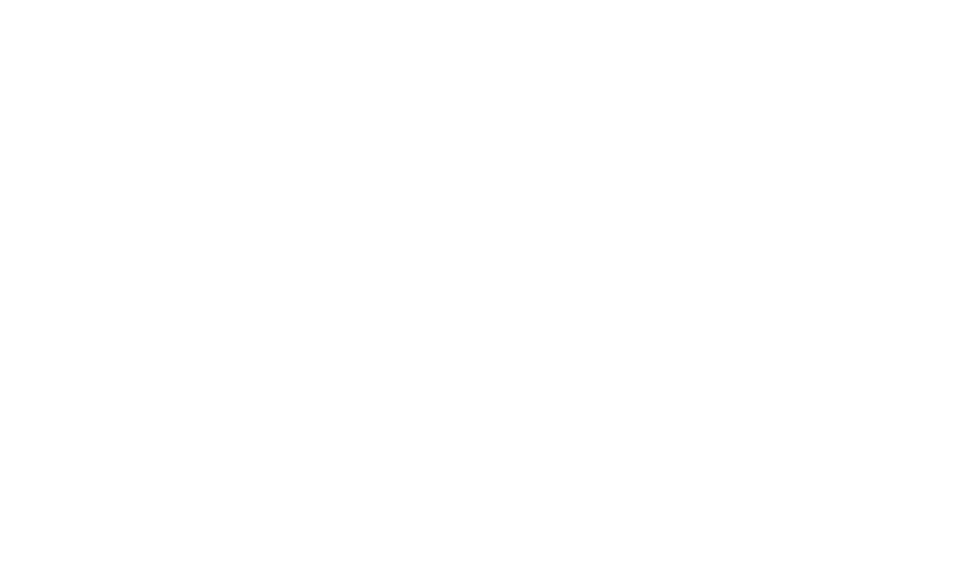
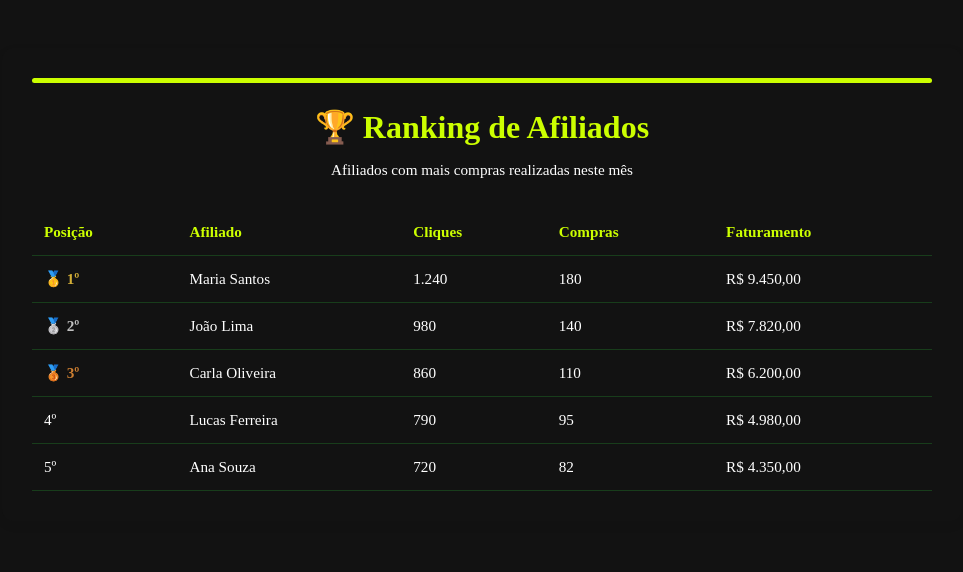
Before and after one commit to Juli4Brandao/Vital-Recife, a plain HTML site: page gameficação.html in a window 1280 px wide. Shown: the whole page, without its empty margins (158-1121 px from the left). Drawn offline with Linux system fonts and the light colour scheme.

Commit message:
alterações

```diff
--- a/css/gameficação.css
+++ b/css/gameficação.css
@@ -0,0 +1,65 @@
+body {
+      background: #121212;
+      color: #fff;
+      padding: 40px;
+    }
+
+
+    .container {
+      max-width: 900px;
+      margin: 0 auto;
+      background: #121212;
+      border-radius: 12px;
+      box-shadow: 0 4px 12px rgba(0,0,0,0.05);
+      padding: 30px;
+    }
+
+    h1 {
+      text-align: center;
+      color: #CCFF00;
+      margin-bottom: 10px;
+      font-size: 2rem;
+    }
+
+    p.subtitle {
+      text-align: center;
+      color: #fff;
+      margin-bottom: 30px;
+      font-size: 0.95rem;
+    }
+
+    table {
+      width: 100%;
+      border-collapse: collapse;
+      margin-top: 10px;
+    }
+
+    th, td {
+      border-bottom: 1px solid #183d1b;
+      padding: 14px 12px;
+      text-align: left;
+      font-size: 0.95rem;
+    }
+
+    th {
+      background: #121212;
+      color: #CCFF00;
+      font-weight: 600;
+    }
+
+    tr:hover {
+      background: #121212;
+    }
+
+    /* Medalhas dos top 3 */
+    .rank-1 { color: #d4af37; font-weight: 700; } /* ouro */
+    .rank-2 { color: #c0c0c0; font-weight: 700; } /* prata */
+    .rank-3 { color: #cd7f32; font-weight: 700; } /* bronze */
+
+    /* Barrinha de destaque no topo */
+    .highlight {
+      background: #CCFF00;
+      height: 5px;
+      border-radius: 4px;
+      margin-bottom: 25px;
+}
--- a/css/inicial.css
+++ b/css/inicial.css
@@ -95,7 +95,12 @@ main {
 
 .container {
   justify-content: center;
-  margin-top: 10%
+  margin-top: 10%;
+  text-decoration: none;
+}
+
+div h1 a {
+  text-decoration: none;
 }
 
 .links-afiliados {
--- a/gameficação.html
+++ b/gameficação.html
@@ -0,0 +1,67 @@
+<!DOCTYPE html>
+<html lang="en">
+<head>
+    <meta charset="UTF-8">
+    <meta name="viewport" content="width=device-width, initial-scale=1.0">
+    <link rel="stylesheet" href="/css/gameficação.css">
+    <title>🏆 Ranking de Afiliados</title>
+</head>
+<body>
+
+    <div class="container">
+    <div class="highlight"></div>
+    <h1>🏆 Ranking de Afiliados</h1>
+    <p class="subtitle">Afiliados com mais compras realizadas neste mês</p>
+
+    <table>
+      <thead>
+        <tr>
+          <th>Posição</th>
+          <th>Afiliado</th>
+          <th>Cliques</th>
+          <th>Compras</th>
+          <th>Faturamento</th>
+        </tr>
+      </thead>
+      <tbody>
+        <tr>
+          <td class="rank-1">🥇 1º</td>
+          <td>Maria Santos</td>
+          <td>1.240</td>
+          <td>180</td>
+          <td>R$ 9.450,00</td>
+        </tr>
+        <tr>
+          <td class="rank-2">🥈 2º</td>
+          <td>João Lima</td>
+          <td>980</td>
+          <td>140</td>
+          <td>R$ 7.820,00</td>
+        </tr>
+        <tr>
+          <td class="rank-3">🥉 3º</td>
+          <td>Carla Oliveira</td>
+          <td>860</td>
+          <td>110</td>
+          <td>R$ 6.200,00</td>
+        </tr>
+        <tr>
+          <td>4º</td>
+          <td>Lucas Ferreira</td>
+          <td>790</td>
+          <td>95</td>
+          <td>R$ 4.980,00</td>
+        </tr>
+        <tr>
+          <td>5º</td>
+          <td>Ana Souza</td>
+          <td>720</td>
+          <td>82</td>
+          <td>R$ 4.350,00</td>
+        </tr>
+      </tbody>
+    </table>
+  </div>
+
+</body>
+</html>
```
